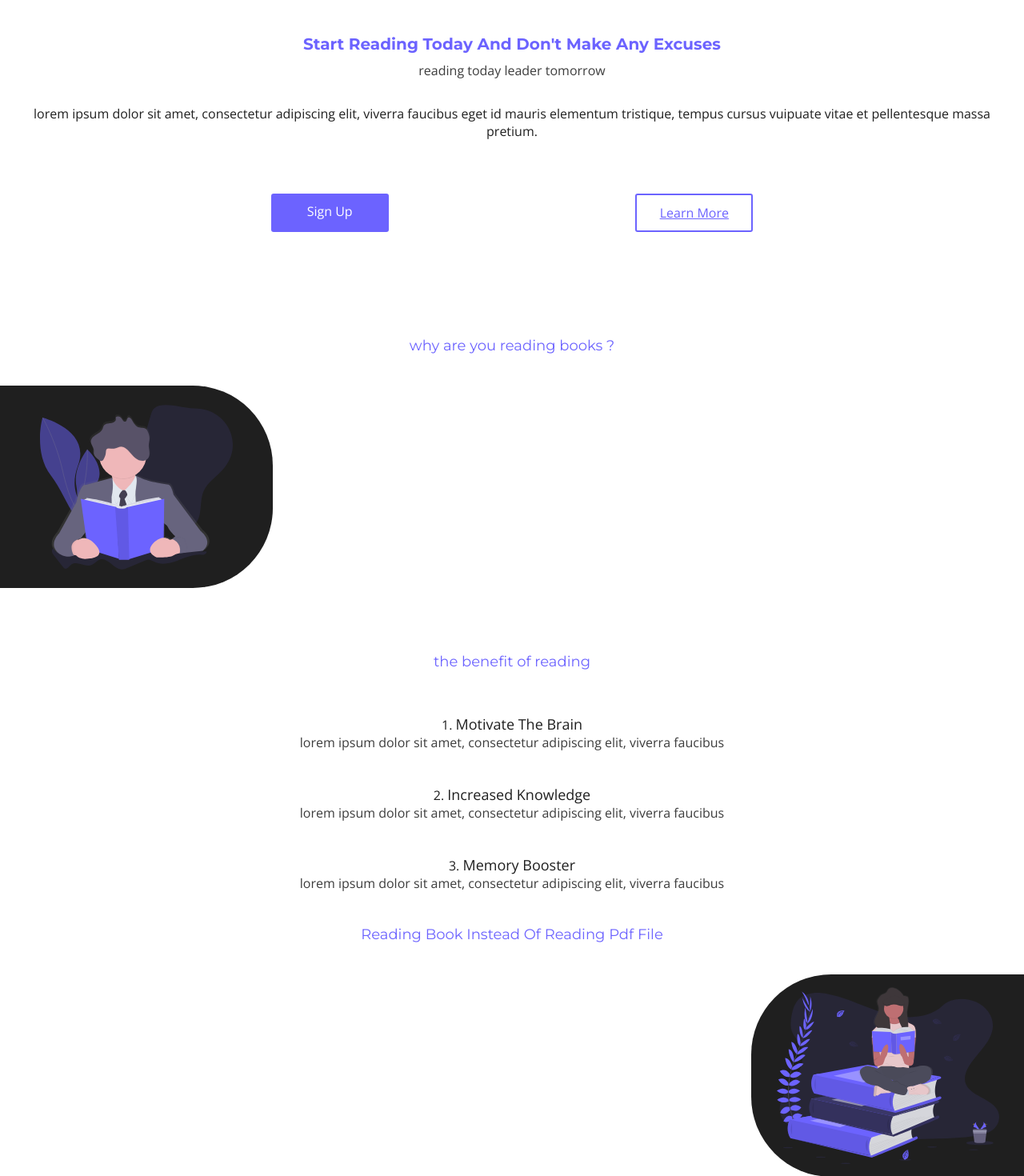
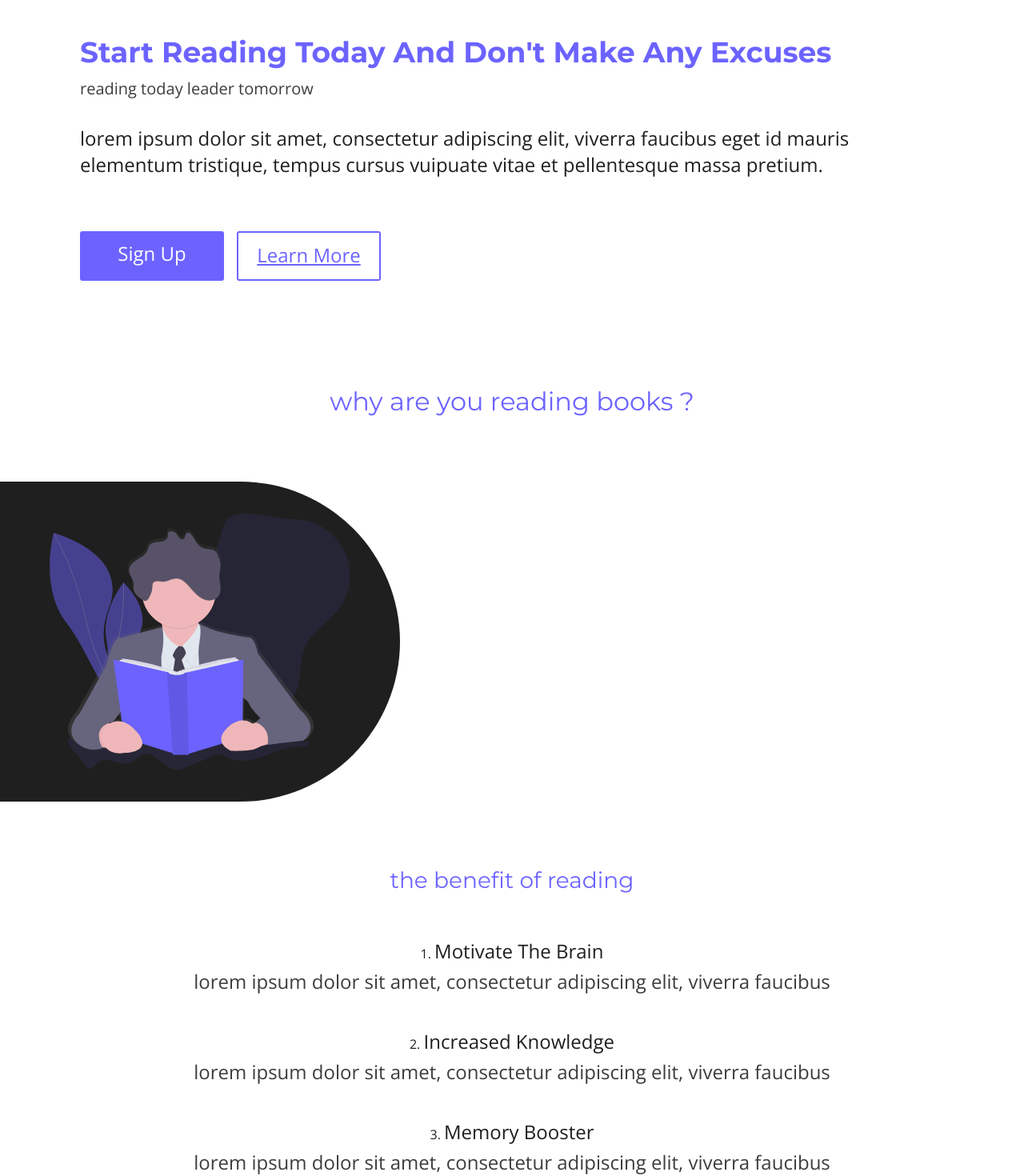
Before and after one commit to abdulsalam-jamaea/bookstore, a React (Create React App) app: page / in a window 1280 px wide. Shown: the part 120-1590 px from the top of the page at 80% size. Built offline with nearby package versions, Linux system fonts and the light colour scheme.

Commit message:
add new files

```diff
--- a/src/common/Home.css
+++ b/src/common/Home.css
@@ -278,3 +278,125 @@
 /*  ========================================================================
     Book Instead Of PDF Section End
     ======================================================================== */
+
+@media screen and (min-width: 768px) {
+
+    .header > .container {
+        width: calc(100% - 75px * 2);
+        display: flex;
+    }
+
+    .content__title,
+    .content__sub-title,
+    .content__description {
+        text-align: left;
+    }
+
+    .content__title {
+        font-size: 36px;
+    }
+
+    .content__sub-title {
+        font-size: 20px;
+    }
+
+    .content__description {
+        font-size: 24px;
+    }
+
+    .content__buttons > .btn {
+        width: 180px;
+        height: 62px;
+        padding: .6875rem 0.5rem;
+        font-size: 24px;
+    }
+
+
+    .content__buttons {
+        justify-content: flex-start;
+    }
+
+    .content__buttons .btn:first-child {
+        margin-right: 1rem;
+    }
+
+    /* .header__illustration {
+        margin-left: 1rem;
+    }
+
+    .illustration__image {
+        display: initial;
+    } */
+
+    .section__illustration {
+        width: 500px;
+        height: 400px;
+        border-top-right-radius: 225px;
+        border-bottom-right-radius: 225px;
+        overflow: hidden;
+    }
+
+    .section__illustration > .illustration__image,
+    .book-instead-of-pdf__section > .section__illustration > .illustration__image {
+        width: 80%;
+        height: 80%;
+    }
+
+    .book-instead-of-pdf__section > .section__illustration {
+        border-top-left-radius: 225px;
+        border-bottom-left-radius: 225px;
+    }
+
+    .why-reading-books__heading,
+    .book-instead-of-pdf__heading {
+        font-size: 32px;
+        margin-bottom: 81px;
+        width: calc(100% - 75px * 2);
+    }
+
+    .book-instead-of-pdf__heading {
+        margin-top: 81px;
+    }
+
+    .section__content {
+        width: calc(100% - 75px * 2);
+    }
+
+    .content__heading {
+        font-size: 28px;
+    }
+
+
+    .item__title,
+    .item__description {
+        font-size: 24px;
+    }
+
+    .item__title {
+        margin-bottom: 5px;
+    }
+
+
+}
+
+
+@media screen and (min-width: 1280px) {
+    .header > .container {
+        width: calc(100% - 100px * 2);
+    }
+
+    /* .header__illustration {
+        margin-left: 1rem;
+        width: 656px;
+    }
+
+    .illustration__image {
+        display: initial;
+    } */
+
+    .section__content {
+        width: initial;
+        align-self: end;
+    }
+
+}
```
Also changed, not shown: src/author/AuthorCard.js (+8 -0 lines), src/author/AuthorDetail.js (+8 -0 lines), src/author/AuthorList.js (+8 -0 lines), src/book/BookCard.js (+8 -0 lines), src/book/BookDetail.js (+8 -0 lines), src/book/BookList.js (+8 -0 lines).
